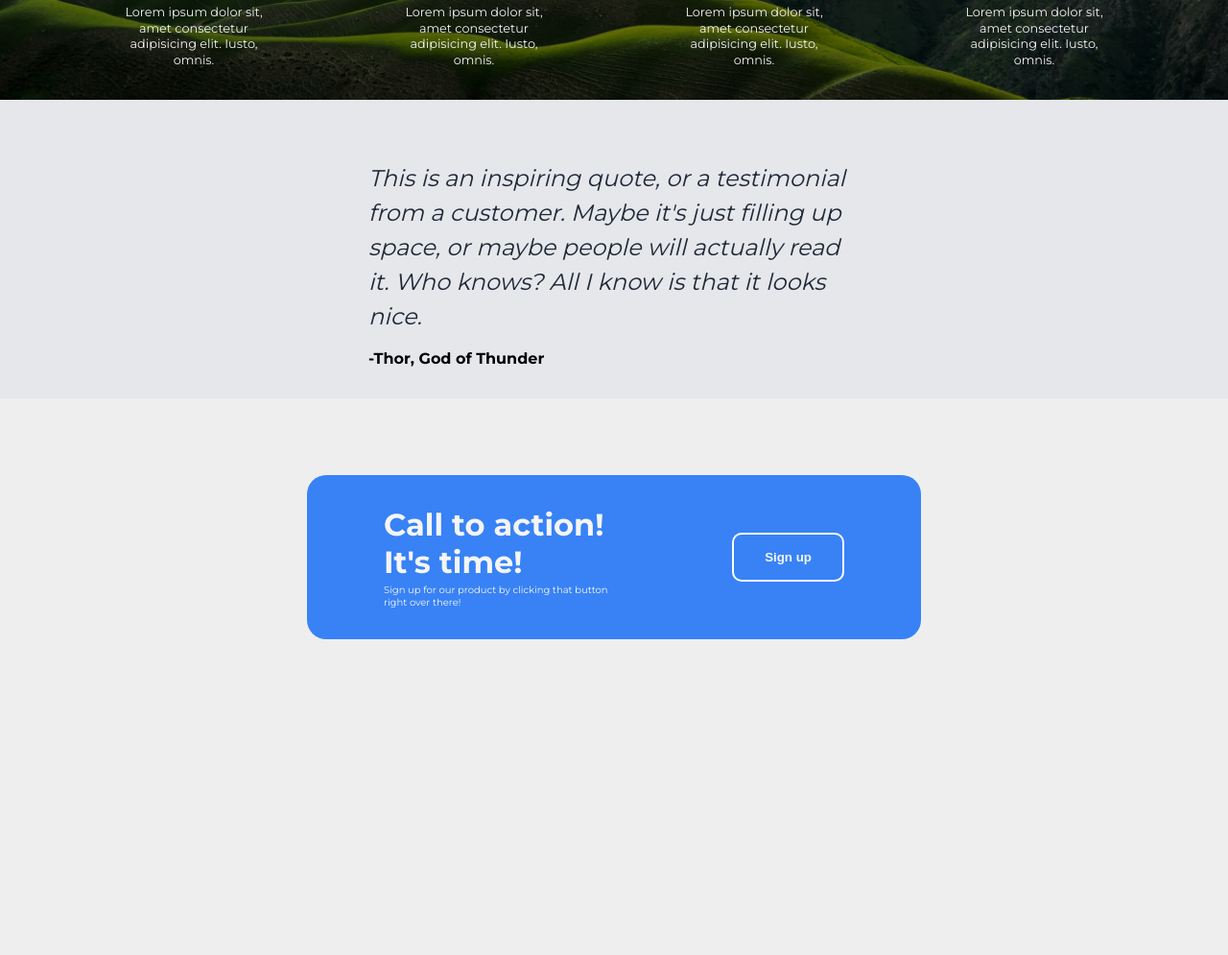
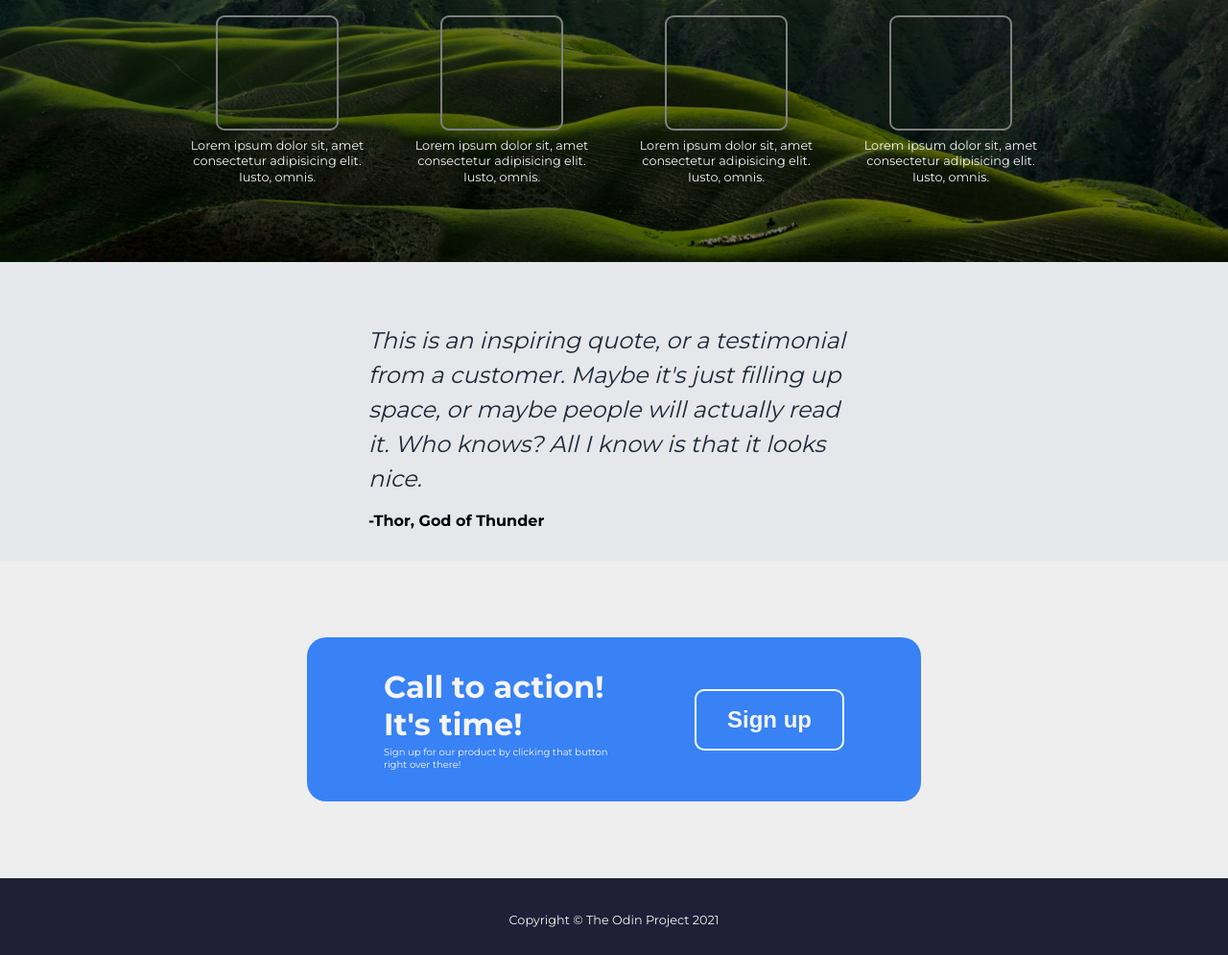
Before and after one commit to Gen0601/First-landing-page, a plain HTML site: page index.html in a window 1280 px wide. Shown: the part 660-1655 px from the top of the page at 96% size. Before the commit the page ends 1326 px from the top, so only its background shows below. Drawn offline with Linux system fonts and the light colour scheme.

Commit message:
Finish landing page

```diff
--- a/index.html
+++ b/index.html
@@ -99,10 +99,12 @@
                   there!
                </p>
             </div>
-            <div class="button">
-               <button><a href="#">Sign up</a></button>
-            </div>
+
+            <button class="button"><a href="#">Sign up</a></button>
          </div>
       </section>
+      <footer>
+         <p>Copyright &copy; The Odin Project 2021</p>
+      </footer>
    </body>
 </html>
--- a/style.css
+++ b/style.css
@@ -37,6 +37,7 @@ header {
 }
 .mainHeader a {
    text-decoration: none;
+   cursor: pointer;
 }
 .mainHeader h1,
 li,
@@ -140,26 +141,26 @@ p {
    display: flex;
    align-items: center;
    flex-direction: column;
-   padding-bottom: 2rem;
+   padding: 10vh 10vh;
 }
 
 .header h1 {
    color: whitesmoke;
    font-size: 2rem;
-   margin-top: 30px;
+   margin-bottom: 1rem;
 }
 
 .boxes {
    display: flex;
-   gap: 9rem;
-   margin-top: 20px;
+   gap: 5vh;
+   margin-top: 3rem;
    width: 80%;
    justify-content: center;
 }
 
 .box {
-   height: 150px;
-   width: 150px;
+   height: 100%;
+   width: 25%;
    display: flex;
    flex-direction: column;
    align-items: center;
@@ -169,8 +170,8 @@ p {
 .box3,
 .box4 {
    border: 2px grey solid;
-   height: 100%;
-   width: 100%;
+   height: 15vh;
+   width: 10vw;
    border-radius: 9px;
    margin-bottom: 8px;
 }
@@ -187,12 +188,22 @@ p {
       flex-direction: column;
       gap: 2rem;
    }
+   .box {
+      width: 80%;
+      margin-inline: auto;
+   }
+   .box1,
+   .box2,
+   .box3,
+   .box4 {
+      width: 100%;
+   }
    .header {
       text-align: center;
    }
-   .box {
-      width: 80%;
-      margin-inline: auto;
+
+   .midContent {
+      padding: 5vh 3vh;
    }
 }
 
@@ -241,18 +252,17 @@ p {
       align-self: center;
       width: 100%;
    }
+   .quoteContainer {
+      margin-bottom: 5vh;
+   }
 }
 
 /* Call to action Section */
 
-.ctn {
-   height: 10rem;
-}
-
 .ctn .ctnContainer {
    background-color: var(--button-etc);
    width: 50%;
-   margin: 5rem auto;
+   margin: 10vh auto;
    padding: 2rem 5rem;
    border-radius: 20px;
    display: flex;
@@ -277,6 +287,7 @@ p {
    color: whitesmoke;
    font-weight: bold;
    background-color: var(--button-etc);
+   font-size: 1.5rem;
 }
 
 .ctn a {
@@ -284,11 +295,17 @@ p {
 }
 
 @media only screen and (max-width: 425px) {
+   .ctn {
+      margin-bottom: 4vh;
+   }
+
    .ctn .ctnContainer {
       flex-direction: column;
       width: 100%;
       margin: 0 auto;
       padding: 0rem 3rem 1rem 3rem;
+      justify-content: space-around;
+      border-radius: 0px;
    }
 
    .ctnContainer button,
@@ -301,3 +318,24 @@ p {
       padding: 5px 10px;
    }
 }
+/* FOOTER */
+
+footer {
+   height: 10vh;
+   width: auto;
+   background-color: var(--hero-footer);
+   padding: 1.5vh;
+}
+
+footer p {
+   text-align: center;
+   font-size: 1vw;
+   color: whitesmoke;
+   margin-top: 1.5rem;
+}
+
+@media (max-width: 425px) {
+   footer p {
+      font-size: 0.5rem;
+   }
+}
```
